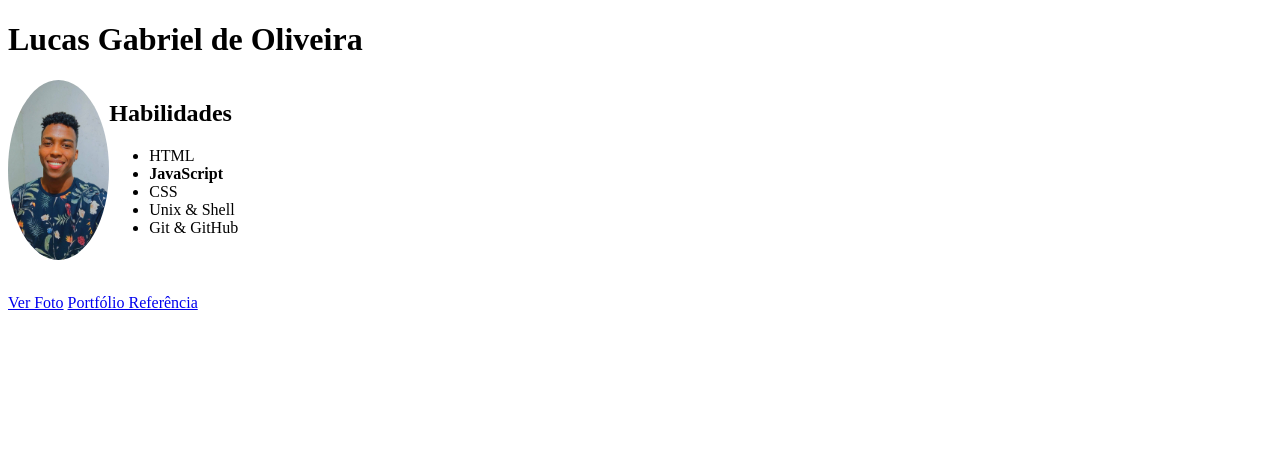
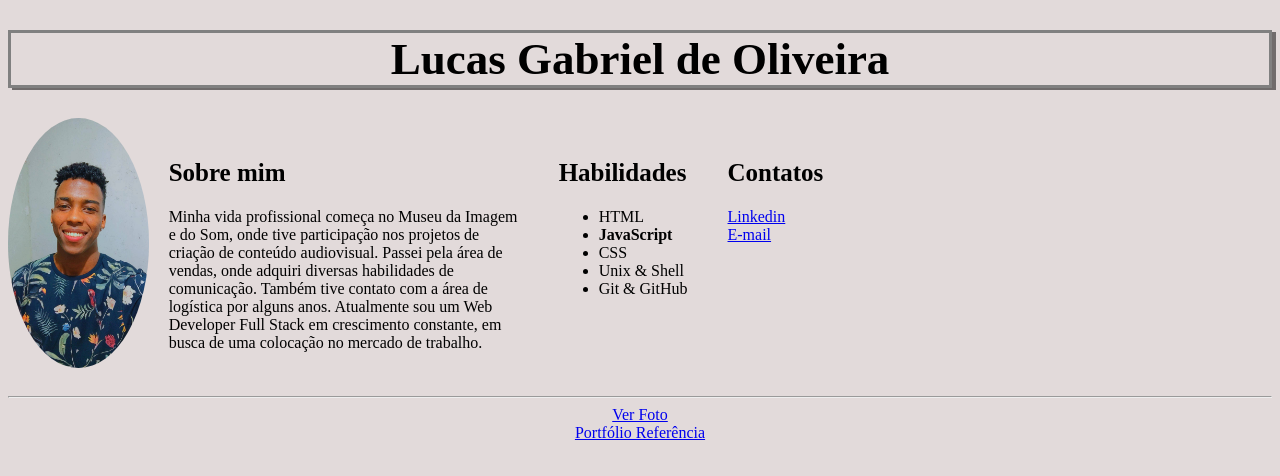
Before and after one commit to lucazgbrl/meu-portfolio, a plain HTML site: page index.html in a window 1280 px wide. Drawn offline with Linux system fonts and the light colour scheme.

Commit message:
adicionando estilos

```diff
--- a/index.html
+++ b/index.html
@@ -9,9 +9,19 @@
 </head>
 <body>
     <h1>Lucas Gabriel de Oliveira</h1>
-    <div class="profile">
-        <div class="profile-photo"><img src="IMG_20220709_152228_575.jpg"></div>
-        <div>
+    <div class="main">
+        <div class="profile">
+            <img class="profile-photo" src="IMG_20220709_152228_575.jpg">
+            <div class="whoami">
+                <h2>Sobre mim</h2>
+                <p>
+                    Minha vida profissional começa no Museu da Imagem e do Som, onde tive participação nos projetos de criação de conteúdo audiovisual.
+                    Passei pela área de vendas, onde adquiri diversas habilidades de comunicação. Também tive contato com a área de logística por alguns anos.
+                    Atualmente sou um Web Developer Full Stack em crescimento constante, em busca de uma colocação no mercado de trabalho.
+                </p>
+            </div>
+        </div>
+        <div class="skills">
             <h2>Habilidades</h2>
             <ul>
                 <li>HTML</li>
@@ -21,10 +31,20 @@
                 <li>Git & GitHub</li>
             </ul>
         </div>
+        <div class="contact">
+            <h2>Contatos</h2>
+            <p>
+                <a href="linkedin.com/in/lucazgbrl">Linkedin</a>
+                <br>
+                <a href="lcs.gabriel39@gmail.com">E-mail</a>
+            </p>
+        </div>
     </div>
+    <hr>
     <div class="links">
-        <a href="IMG_20220709_152228_575.jpg">Ver Foto</a>
-        <a href="https://filipedeschamps.com.br/" target="_blank">Portfólio Referência</a>
+        <a href="IMG_20220709_152228_575.jpg">Ver Foto </a>
+        <br>
+        <a href="https://filipedeschamps.com.br/" target="_blank"> Portfólio Referência</a>
     </div>
 
 </body>
--- a/styles.css
+++ b/styles.css
@@ -1,13 +1,33 @@
-img {
+body {
+    background-color: rgb(226, 218, 218);
+}
+h1 {
+    font-size: 45px;
+    border-style: solid;
+    border-color: gray;
+    box-shadow: 4px 2px 0px rgba(0, 0, 0, 0.5);
+    text-align: center;
+}
+h2, h3 {
+    font-size: 25px;
+}
+.profile-photo {
     border-radius: 50%;
-    max-width: 180px;
-    max-height: 180px;
-
+    height: 250px;
 }
-.profile {
+.profile, .main {
     display: flex;
-    padding-bottom: 30px;
+    vertical-align: top;
+    align-items: start;
+}
+.whoami {
+    width: 350px;
+    margin: 20px;
 }
 .links {
     border-top: 50px;
+    text-align: center;
 }
+.skills, .contact {
+    margin: 20px;
+}
```
